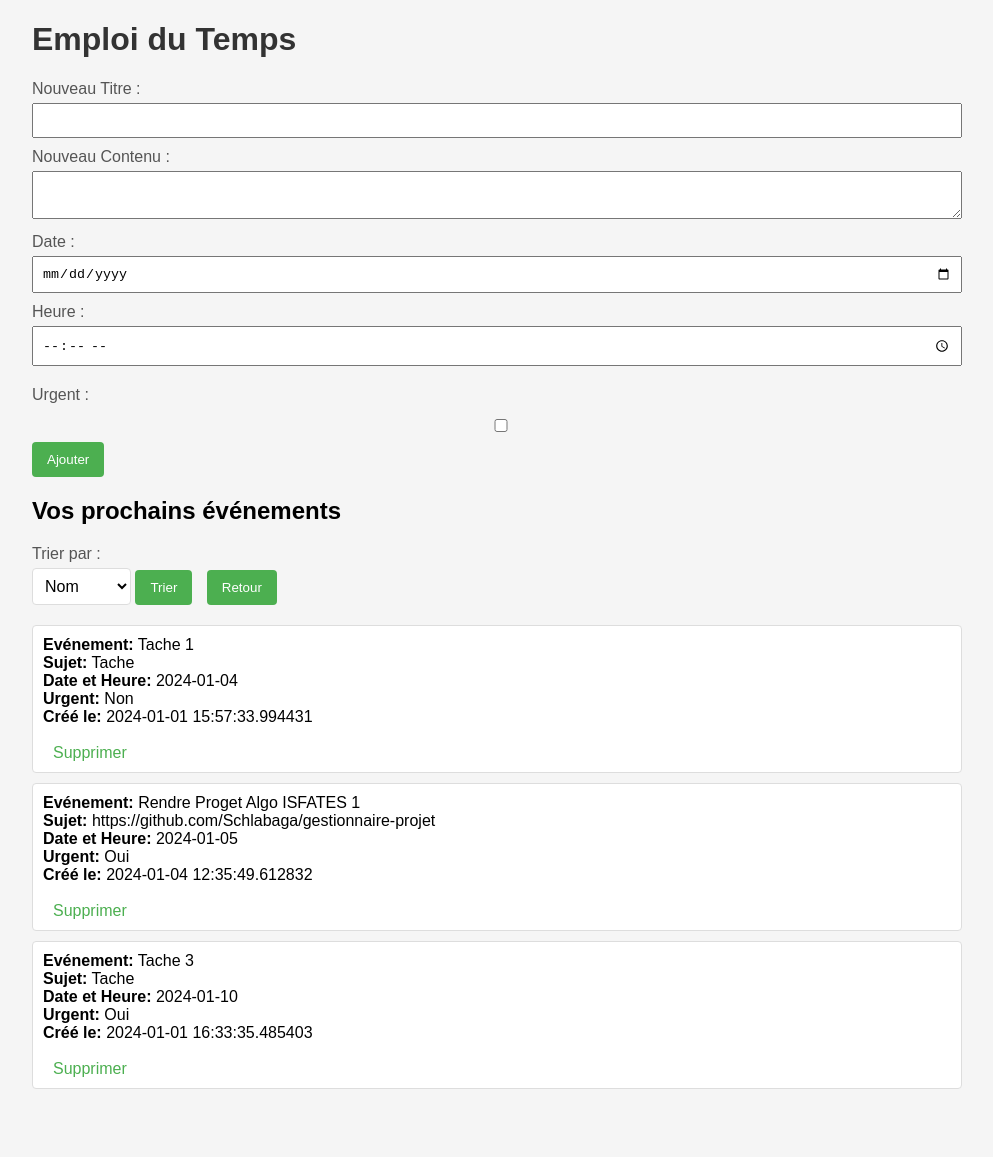
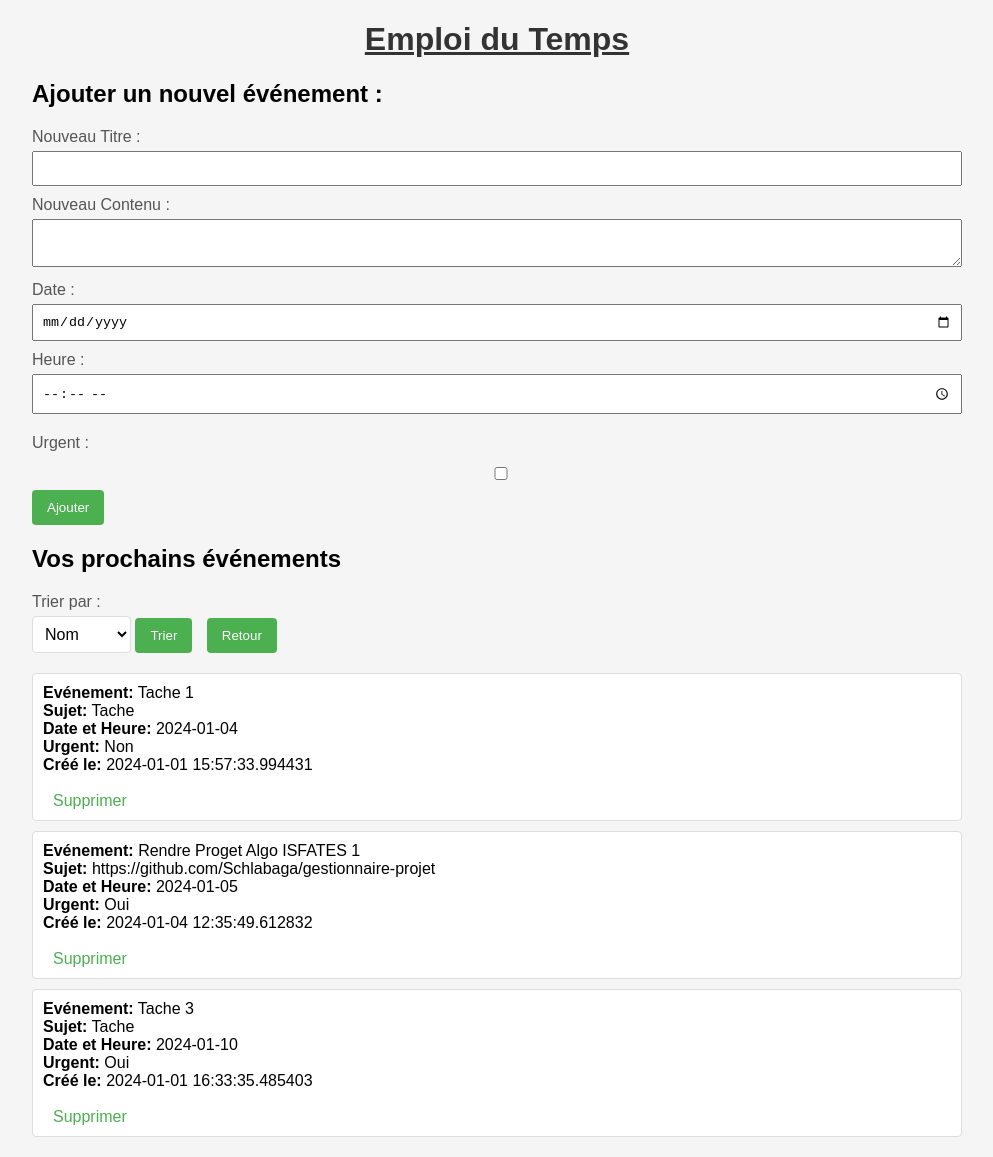
Before and after one commit to Schlabaga/gestionnaire-projet, a Flask app: page / in a window 1280 px wide. Shown: the whole page, without its empty margins (143-1136 px from the left). Before the commit the page ends 1109 px from the top, so only its background shows below. Run offline with Flask 3, Linux system fonts and the light colour scheme.

Commit message:
Modification des titres + style

```diff
--- a/templates/accueil.html
+++ b/templates/accueil.html
@@ -1,47 +1,42 @@
 <!DOCTYPE html>
 <html lang="fr">
 <head>
-    <!-- Métadonnées du document -->
     <meta charset="UTF-8">
     <meta name="viewport" content="width=device-width, initial-scale=1.0">
     <title>Emploi du Temps</title>
+    <style> /* Style CSS pour la page d'accueil */
 
-    <!-- Styles CSS en ligne -->
-    <style>
-        /* Styles pour le corps de la page */
-        body {
+        body { /* Style du corps de la page */
             font-family: Arial, sans-serif;
             background-color: #f5f5f5;
             margin: 20px;
         }
 
-        /* Styles pour les titres */
-        h1 {
-            color: #333;
+        h1 { /* Style du titre principal */
+                color: #333;
+                font-size: 2em;
+                text-decoration: underline;
+                text-align: center;
         }
 
-        /* Styles pour le formulaire */
-        form {
+        form { /* Style du formulaire */
             margin-bottom: 20px;
         }
 
-        /* Styles pour les libellés des champs de formulaire */
-        label {
+        label { /* Style des labels */
             display: block;
             margin-bottom: 5px;
             color: #555;
         }
 
-        /* Styles pour les champs de formulaire */
-        input, textarea {
+        input, textarea { /* Style des champs de formulaire */
             width: 100%;
             padding: 8px;
             margin-bottom: 10px;
             box-sizing: border-box;
         }
 
-        /* Styles pour les boutons */
-        button {
+        button { /* Style des boutons */
             background-color: #4caf50;
             color: white;
             padding: 10px 15px;
@@ -50,13 +45,12 @@
             cursor: pointer;
         }
 
-        /* Styles pour les listes et éléments de liste */
-        ul {
+        ul { /* Style de la liste d'événements */
             list-style-type: none;
             padding: 0;
         }
 
-        li {
+        li { /* Style de chaque événement */
             background-color: #fff;
             border: 1px solid #ddd;
             margin-bottom: 10px;
@@ -64,20 +58,17 @@
             border-radius: 4px;
         }
 
-        /* Styles pour les liens */
-        a {
+        a { /* Style des liens */
             color: #4caf50;
             margin-left: 10px;
             text-decoration: none;
         }
 
-        /* Styles pour les liens au survol */
-        a:hover {
+        a:hover {  /* Style des liens au survol de la souris */
             text-decoration: underline;
         }
 
-        /* Styles pour les champs de sélection */
-        select {
+        select { /* Style des listes déroulantes */
             padding: 8px;
             border: 1px solid #ddd;
             border-radius: 4px;
@@ -87,27 +78,27 @@
             cursor: pointer;
         }
 
-        /* Styles pour le conteneur du formulaire */
-        .form-container {
+        .form-container { /* Style du conteneur du formulaire */
             width: 75%;
             margin: 0 auto;
         }
 
-        /* Styles pour les éléments liés à l'urgence */
-        .urgent-label {
+        .urgent-label { /* Style du label pour l'urgence de l'évènement */
             margin-top: 10px;
-            text-align: left; /* Mettez à jour pour aligner à gauche */
+            text-align: left;
         }
 
-        .urgent-checkbox {
+        .urgent-checkbox { /* Style de la checkbox pour l'urgence de l'évènement */
             margin-top: 10px;
         }
     </style>
 </head>
 <body>
     <!-- Conteneur principal avec le formulaire et la liste d'événements -->
+    <h1>Emploi du Temps</h1>
+
     <div class="form-container">
-        <h1>Emploi du Temps</h1>
+        <h2>Ajouter un nouvel événement&nbsp;:</h2>
 
         <!-- Affichage des messages flash (erreurs ou succès) -->
         {% with messages = get_flashed_messages() %}
@@ -123,20 +114,20 @@
         <!-- Formulaire pour ajouter une nouvelle tâche -->
         <form action="/ajouter_tache" method="post">
 
-            <label for="titre">Nouveau Titre :</label>
+            <label for="titre">Nouveau Titre&nbsp;:</label>
             <input type="text" name="titre" required>
 
-            <label for="contenu">Nouveau Contenu :</label>
+            <label for="contenu">Nouveau Contenu&nbsp;:</label>
             <textarea name="contenu" required></textarea>
 
-            <label for="date">Date :</label>
+            <label for="date">Date&nbsp;:</label>
             <input type="date" name="date" min="{{ date_actuelle }}" required>
 
-            <label for="heure">Heure :</label>
+            <label for="heure">Heure&nbsp;:</label>
             <input type="time" name="heure" required>
 
             <!-- Champ pour indiquer l'urgence de la tâche -->
-            <label class="urgent-label" for="urgent">Urgent :</label>
+            <label class="urgent-label" for="urgent">Urgent&nbsp;:</label>
             <input type="checkbox" name="urgent" id="urgent" class="urgent-checkbox">
 
             <!-- Bouton pour soumettre le formulaire -->
```
